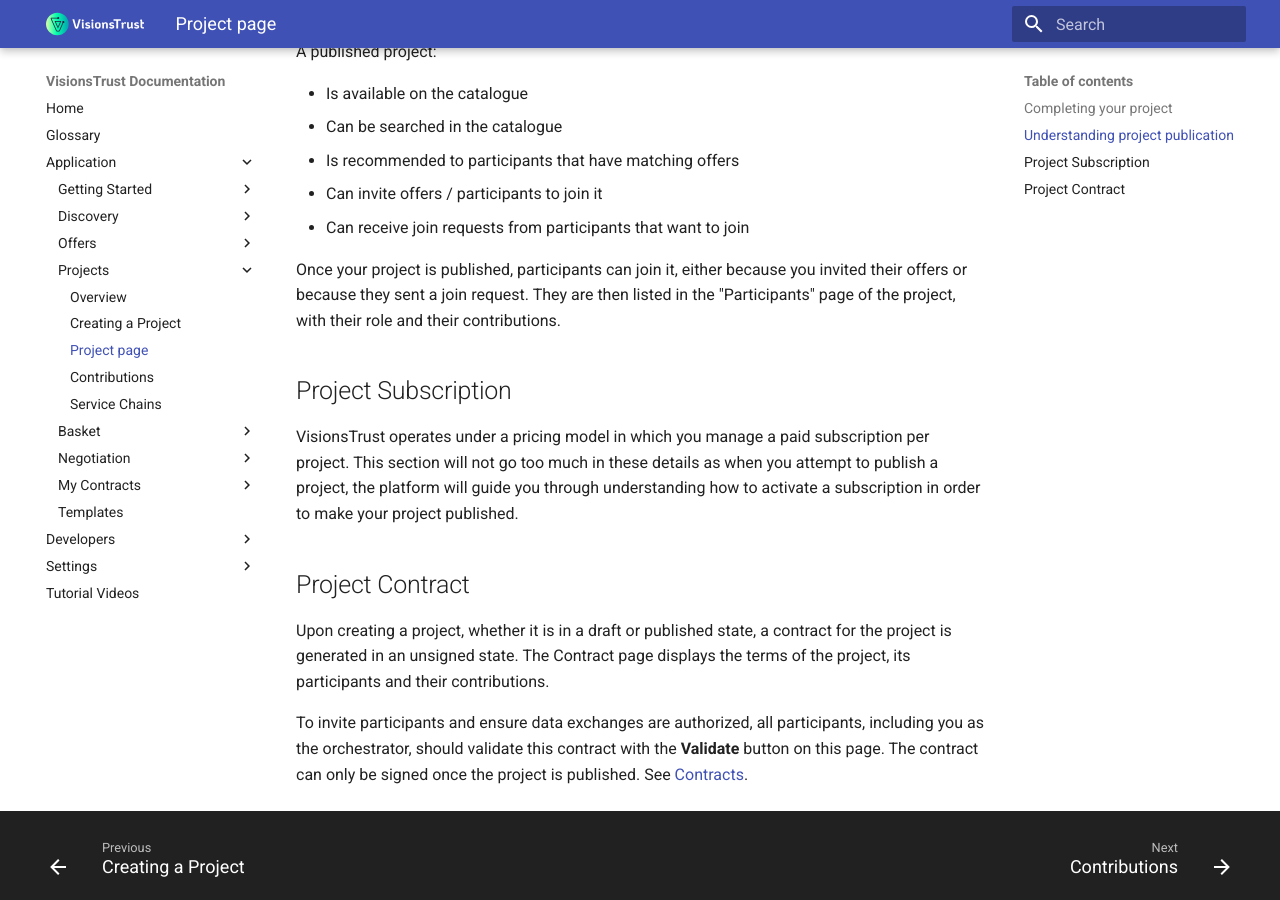
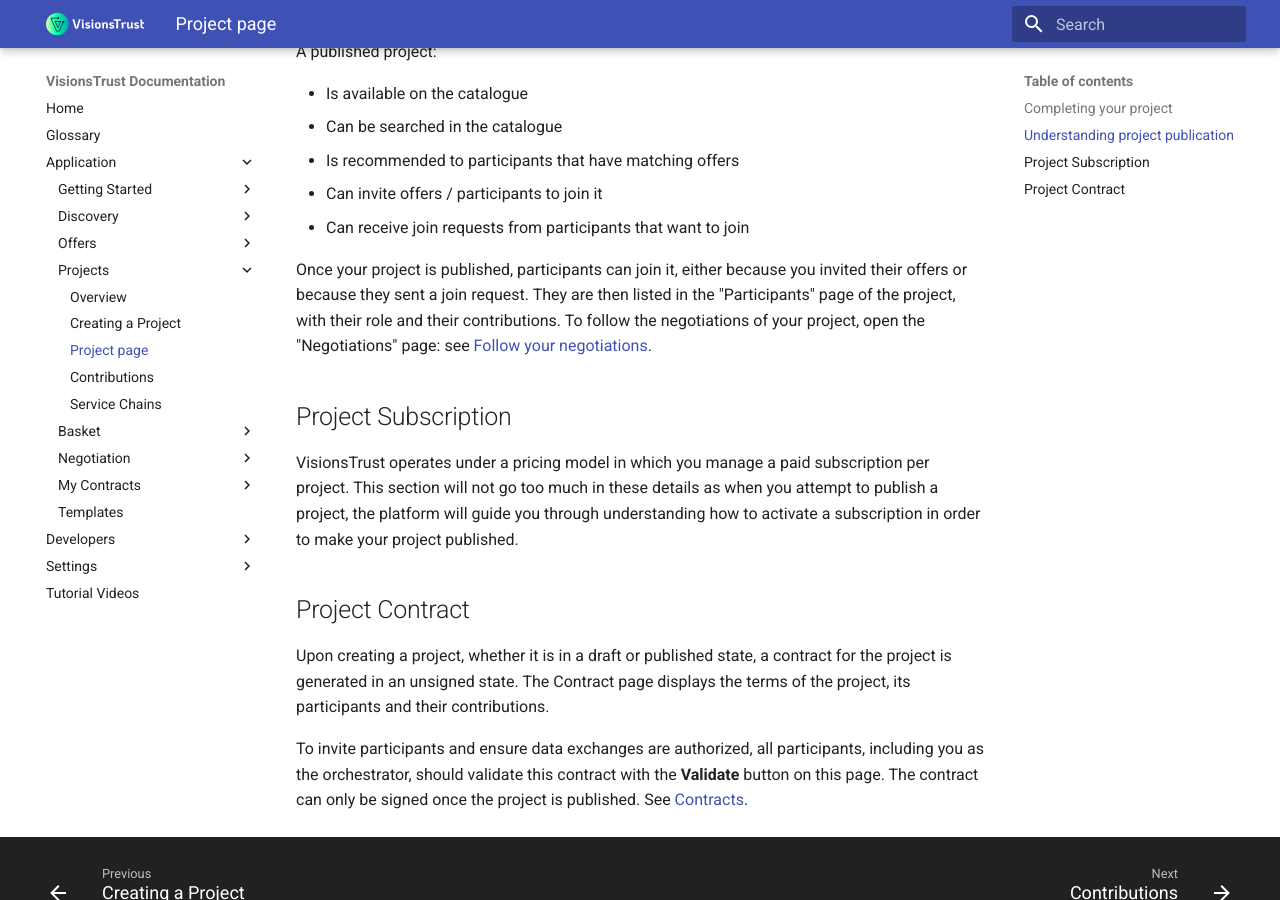
Before and after one commit to VisionsOfficial/visionstrust-docs, an MkDocs documentation site: the page built from docs/application/projects/project-settings.md, in a window 1280 px wide and 900 px high, scrolled down 1734 px. Built offline with MkDocs 1.6.1 and Material for MkDocs 9.7.7, drawn with Linux system fonts in a browser that asks for light colours.

Commit message:
docs: update Projects pages

```diff
--- a/docs/application/projects/project-settings.md
+++ b/docs/application/projects/project-settings.md
@@ -45,7 +45,7 @@ A published project:
 - Can invite offers / participants to join it
 - Can receive join requests from participants that want to join
 
-Once your project is published, participants can join it, either because you invited their offers or because they sent a join request. They are then listed in the "Participants" page of the project, with their role and their contributions.
+Once your project is published, participants can join it, either because you invited their offers or because they sent a join request. They are then listed in the "Participants" page of the project, with their role and their contributions. To follow the negotiations of your project, open the "Negotiations" page: see [Follow your negotiations](../negotiation/following-negotiations.md).
 
 ## Project Subscription
 
```
Also changed, not shown: docs/application/projects/creating-a-project.md (+1 -1 lines).
